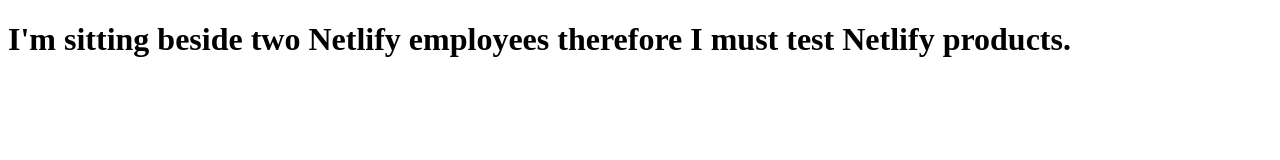
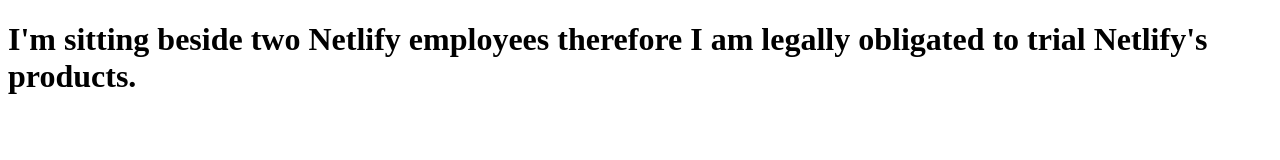
Before and after one commit to bradfrost/netlify-test, a plain HTML site: page index.html in a window 1280 px wide. Drawn offline with Linux system fonts and the light colour scheme.

Commit message:
Update copy

```diff
--- a/index.html
+++ b/index.html
@@ -15,8 +15,9 @@
 	<body>
 		<h1>
 			I'm sitting beside two Netlify
-			employees therefore I must test
-			Netlify products.
+			employees therefore I am legally
+			obligated to trial Netlify's
+			products.
 		</h1>
 	</body>
 </html>
```
